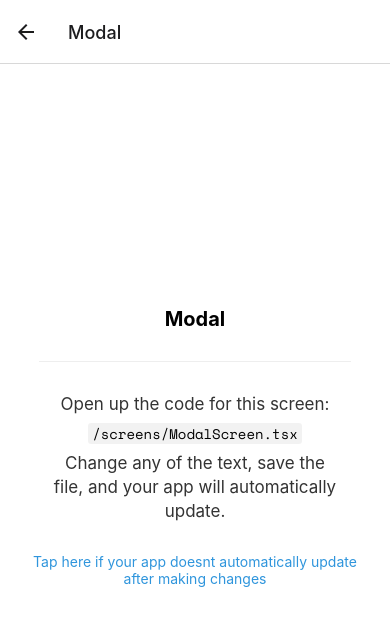
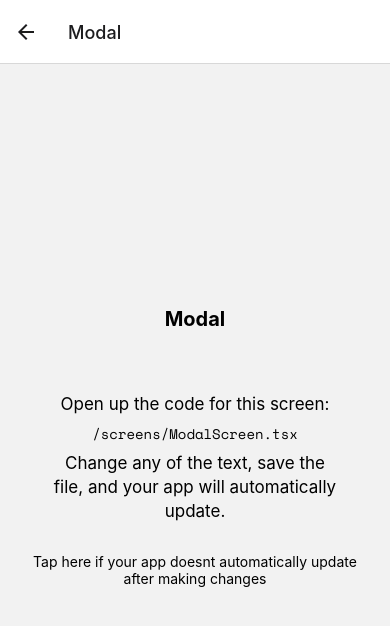
Before and after one commit to renemennab/projeto-aluguel-de-bicicleta-mobile, a React Native app in the folder bikeRentalMobile/: screen /Modal in a window 390 px wide. Shown: the top 626 px of the page. Built offline with nearby package versions, Linux system fonts and the light colour scheme; what expo-linking would draw is missing.

Commit message:
remove themed

```diff
--- a/bikeRentalMobile/components/EditScreenInfo.tsx
+++ b/bikeRentalMobile/components/EditScreenInfo.tsx
@@ -1,34 +1,21 @@
 import * as WebBrowser from "expo-web-browser";
-import { StyleSheet, TouchableOpacity } from "react-native";
-
-import Colors from "../constants/Colors";
-import { Text, View } from "./Themed";
+import { StyleSheet, TouchableOpacity, Text, View } from "react-native";
 
 export default function EditScreenInfo({ path }: { path: string }) {
   return (
     <View>
       <View style={styles.getStartedContainer}>
-        <Text
-          style={styles.getStartedText}
-          lightColor="rgba(0,0,0,0.8)"
-          darkColor="rgba(255,255,255,0.8)"
-        >
+        <Text style={styles.getStartedText}>
           Open up the code for this screen:
         </Text>
 
         <View
           style={[styles.codeHighlightContainer, styles.homeScreenFilename]}
-          darkColor="rgba(255,255,255,0.05)"
-          lightColor="rgba(0,0,0,0.05)"
         >
           <Text style={{ fontFamily: "space-mono" }}>{path}</Text>
         </View>
 
-        <Text
-          style={styles.getStartedText}
-          lightColor="rgba(0,0,0,0.8)"
-          darkColor="rgba(255,255,255,0.8)"
-        >
+        <Text style={styles.getStartedText}>
           Change any of the text, save the file, and your app will automatically
           update.
         </Text>
@@ -36,7 +23,7 @@ export default function EditScreenInfo({ path }: { path: string }) {
 
       <View style={styles.helpContainer}>
         <TouchableOpacity onPress={handleHelpPress} style={styles.helpLink}>
-          <Text style={styles.helpLinkText} lightColor={Colors.light.tint}>
+          <Text style={styles.helpLinkText}>
             Tap here if your app doesnt automatically update after making
             changes
           </Text>
--- a/bikeRentalMobile/components/Themed.tsx
+++ /dev/null
@@ -1,47 +0,0 @@
-/**
- * Learn more about Light and Dark modes:
- * https://docs.expo.io/guides/color-schemes/
- */
-
-import { Text as DefaultText, View as DefaultView } from "react-native";
-
-import Colors from "../constants/Colors";
-import useColorScheme from "../hooks/useColorScheme";
-
-export function useThemeColor(
-  props: { light?: string; dark?: string },
-  colorName: keyof typeof Colors.light & keyof typeof Colors.dark
-) {
-  const theme = useColorScheme();
-  const colorFromProps = props[theme];
-
-  if (colorFromProps) {
-    return colorFromProps;
-  }
-  return Colors[theme][colorName];
-}
-
-type ThemeProps = {
-  lightColor?: string;
-  darkColor?: string;
-};
-
-export type TextProps = ThemeProps & DefaultText["props"];
-export type ViewProps = ThemeProps & DefaultView["props"];
-
-export function Text(props: TextProps) {
-  const { style, lightColor, darkColor, ...otherProps } = props;
-  const color = useThemeColor({ light: lightColor, dark: darkColor }, "text");
-
-  return <DefaultText style={[{ color }, style]} {...otherProps} />;
-}
-
-export function View(props: ViewProps) {
-  const { style, lightColor, darkColor, ...otherProps } = props;
-  const backgroundColor = useThemeColor(
-    { light: lightColor, dark: darkColor },
-    "background"
-  );
-
-  return <DefaultView style={[{ backgroundColor }, style]} {...otherProps} />;
-}
--- a/bikeRentalMobile/screens/ModalScreen.tsx
+++ b/bikeRentalMobile/screens/ModalScreen.tsx
@@ -1,18 +1,13 @@
 import { StatusBar } from "expo-status-bar";
-import { Platform, StyleSheet } from "react-native";
+import { Platform, StyleSheet, Text, View } from "react-native";
 
 import EditScreenInfo from "../components/EditScreenInfo";
-import { Text, View } from "../components/Themed";
 
 export default function ModalScreen() {
   return (
     <View style={styles.container}>
       <Text style={styles.title}>Modal</Text>
-      <View
-        style={styles.separator}
-        lightColor="#eee"
-        darkColor="rgba(255,255,255,0.1)"
-      />
+      <View style={styles.separator} />
       <EditScreenInfo path="/screens/ModalScreen.tsx" />
 
       {/* Use a light status bar on iOS to account for the black space above the modal */}
--- a/bikeRentalMobile/screens/NotFoundScreen.tsx
+++ b/bikeRentalMobile/screens/NotFoundScreen.tsx
@@ -1,6 +1,5 @@
-import { StyleSheet, TouchableOpacity } from "react-native";
+import { StyleSheet, TouchableOpacity, Text, View } from "react-native";
 
-import { Text, View } from "../components/Themed";
 import { RootStackScreenProps } from "../types";
 
 export default function NotFoundScreen({
--- a/bikeRentalMobile/screens/TabTwoScreen.tsx
+++ b/bikeRentalMobile/screens/TabTwoScreen.tsx
@@ -1,17 +1,12 @@
-import { StyleSheet } from "react-native";
+import { StyleSheet, Text, View } from "react-native";
 
 import EditScreenInfo from "../components/EditScreenInfo";
-import { Text, View } from "../components/Themed";
 
 export default function TabTwoScreen() {
   return (
     <View style={styles.container}>
       <Text style={styles.title}>Tab Two</Text>
-      <View
-        style={styles.separator}
-        lightColor="#eee"
-        darkColor="rgba(255,255,255,0.1)"
-      />
+      <View style={styles.separator} />
       <EditScreenInfo path="/screens/TabTwoScreen.tsx" />
     </View>
   );
```
Also changed, not shown: bikeRentalMobile/screens/TabOneScreen.tsx (+2 -7 lines).
